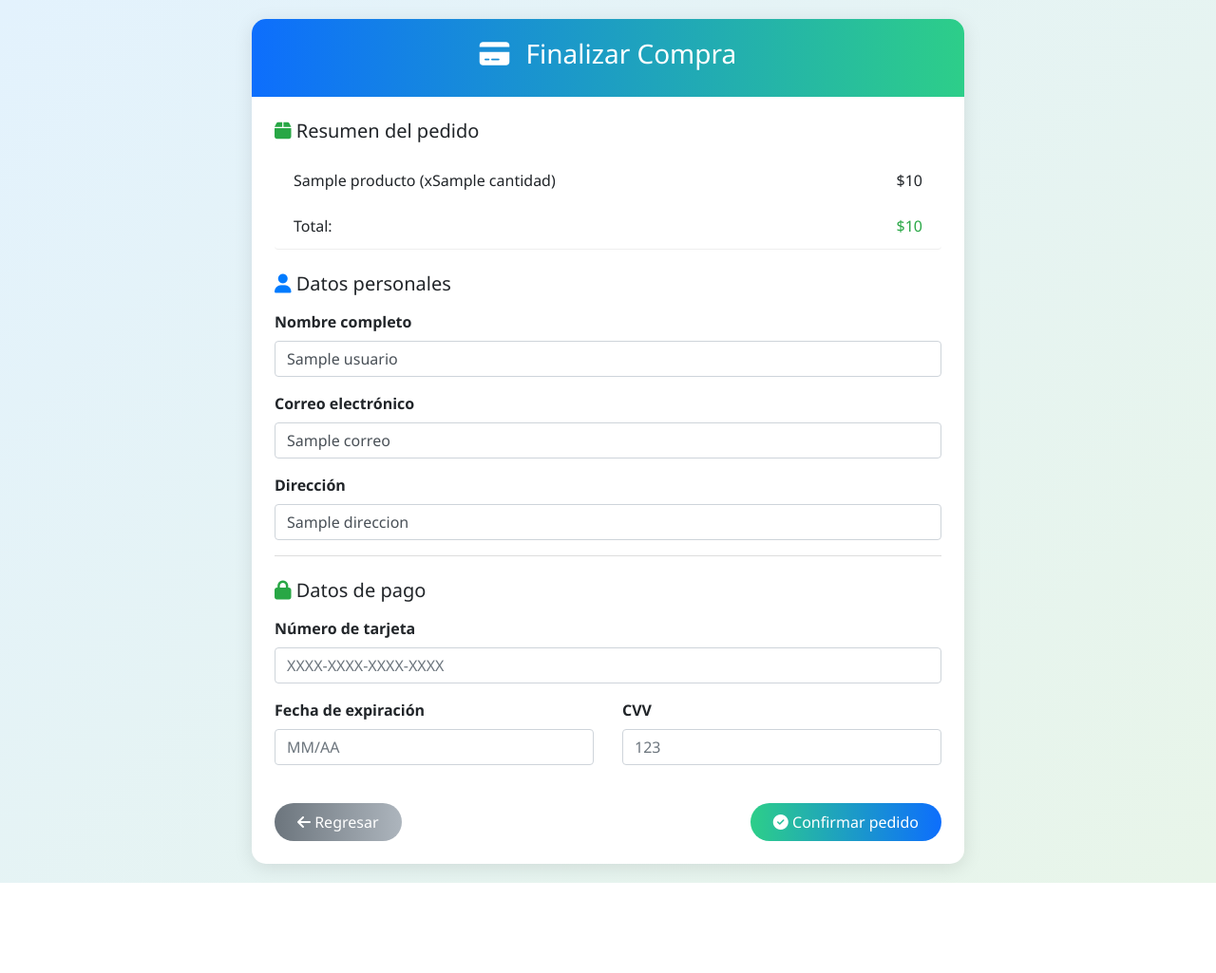
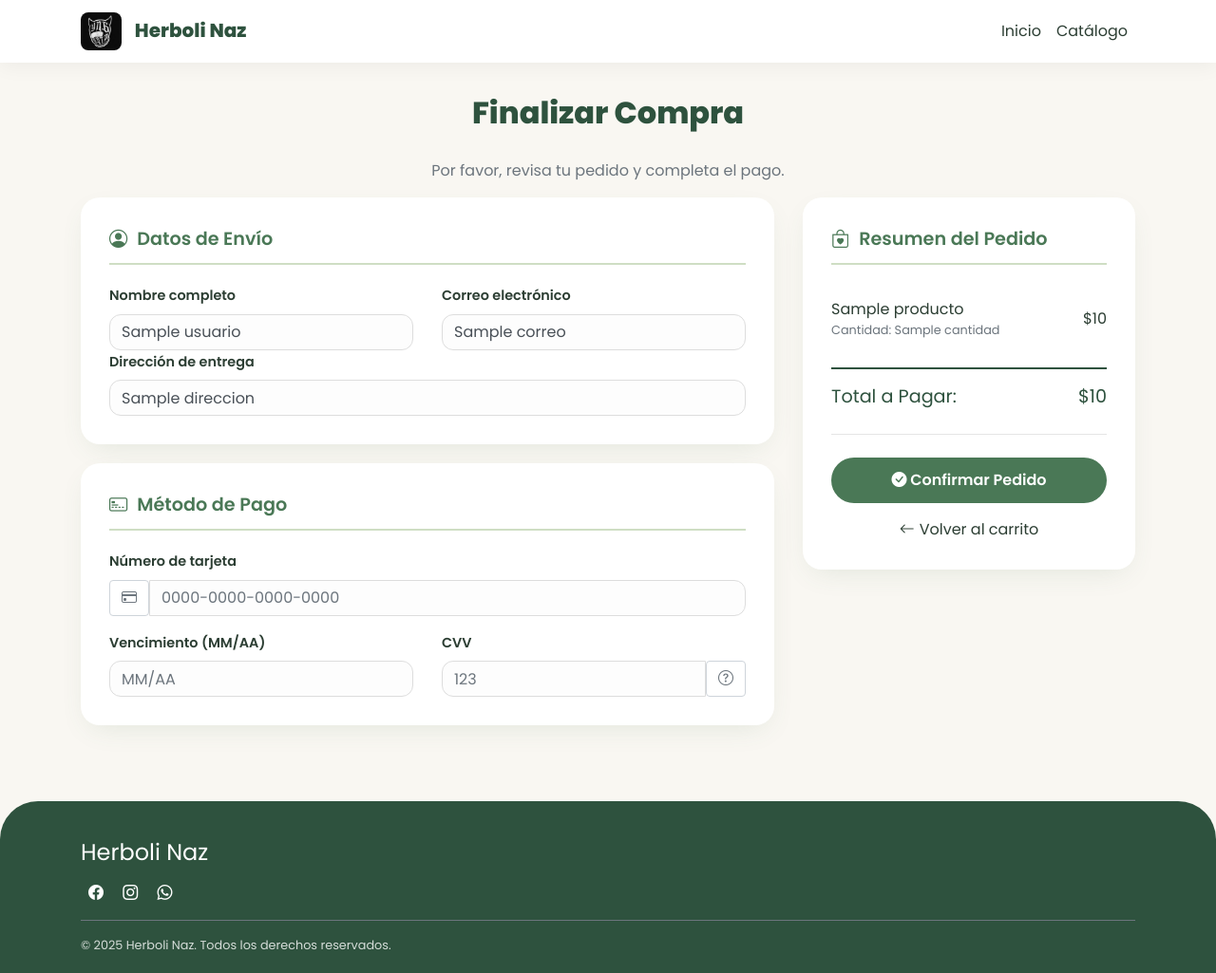
Before and after one commit to DiegoCisneros154/herboli-naz, a Flask app: template templates/checkout.html in a window 1280 px wide. Shown: the whole page at 95% size. Before the commit the page ends 930 px from the top, so only its background shows below. Run offline with Flask 3, Linux system fonts and the light colour scheme; the template is opened without the code that fills it: most values are stand-ins (such as "Sample title", 1, 10 or a date in 2020); some libraries are stand-ins or nearby versions.

Commit message:
Modificar el app para que confirmar pedido funcione y diseño de chekou

```diff
--- a/templates/checkout.html
+++ b/templates/checkout.html
@@ -2,203 +2,345 @@
 <html lang="es">
 <head>
   <meta charset="UTF-8">
-  <title>Finalizar Compra - Medi</title>
+  <meta name="viewport" content="width=device-width, initial-scale=1.0">
+  <title>Finalizar Compra - Herboli Naz</title>
   <link rel="stylesheet" href="{{ url_for('static', filename='css/bootstrap.css') }}">
-  <link rel="stylesheet" href="https://cdnjs.cloudflare.com/ajax/libs/font-awesome/6.4.2/css/all.min.css">
+  <link href="https://fonts.googleapis.com/css2?family=Poppins:wght@300;400;600;800&display=swap" rel="stylesheet">
+  <link rel="stylesheet" href="https://cdn.jsdelivr.net/npm/bootstrap-icons@1.11.1/font/bootstrap-icons.css">
+
   <style>
+    /* ===== VARIABLES (Mismas que tu Index) ===== */
+    :root {
+      --verde-oscuro: #2e523e;
+      --verde: #4a7856;
+      --verde-claro: #cfdec4;
+      --beige: #F9F7F2;
+      --blanco: #ffffff;
+      --texto: #2c3e33;
+      --sombra-suave: 0 10px 30px -10px rgba(74, 120, 86, 0.15);
+      --radius: 20px;
+    }
+
     body {
-      background: linear-gradient(135deg, #e3f2fd, #e8f5e9);
-      font-family: 'Segoe UI', sans-serif;
+      font-family: 'Poppins', sans-serif;
+      background-color: var(--beige);
+      color: var(--texto);
+      display: flex;
+      flex-direction: column;
       min-height: 100vh;
+    }
+
+    /* Navbar y Footer ajustes */
+    .navbar {
+      background: rgba(255, 255, 255, 0.95);
+      backdrop-filter: blur(10px);
+      box-shadow: 0 4px 20px rgba(0,0,0,0.05);
+    }
+    .navbar-brand { color: var(--verde-oscuro) !important; font-weight: 800; }
+    .nav-link { color: var(--texto) !important; font-weight: 500; }
+    .nav-btn { background-color: var(--verde); color: var(--blanco) !important; border-radius: 50px; }
+
+    footer {
+      background: var(--verde-oscuro);
+      color: rgba(255,255,255,0.8);
+      padding: 40px 0 20px;
+      border-top-left-radius: 40px;
+      border-top-right-radius: 40px;
+      margin-top: auto; /* Empuja el footer al fondo */
+    }
+
+    /* ===== ESTILOS DEL CHECKOUT ===== */
+    .checkout-section {
+      padding-top: 100px; /* Espacio para el navbar fijo */
+      padding-bottom: 60px;
+    }
+
+    .section-title {
+      color: var(--verde-oscuro);
+      font-weight: 800;
+      margin-bottom: 30px;
+      position: relative;
+      display: inline-block;
+    }
+
+    /* Tarjetas de contenido */
+    .card-custom {
+      background: var(--blanco);
+      border: none;
+      border-radius: var(--radius);
+      box-shadow: var(--sombra-suave);
+      padding: 30px;
+      margin-bottom: 20px;
+    }
+
+    .card-header-custom {
+      font-weight: 600;
+      color: var(--verde);
+      font-size: 1.2rem;
+      margin-bottom: 20px;
+      border-bottom: 2px solid var(--verde-claro);
+      padding-bottom: 10px;
       display: flex;
       align-items: center;
-      justify-content: center;
-      padding: 20px;
+      gap: 10px;
     }
 
-    .checkout-card {
-      max-width: 750px;
-      width: 100%;
-      border-radius: 15px;
-      overflow: hidden;
-      background-color: #fff;
-      box-shadow: 0 4px 20px rgba(0, 0, 0, 0.1);
+    /* Lista de productos */
+    .list-group-item {
+      border: none;
+      border-bottom: 1px dashed var(--verde-claro);
+      padding: 15px 0;
+      color: var(--texto);
+    }
+    .list-group-item:last-child {
+      border-bottom: none;
+    }
+    .total-row {
+      font-size: 1.2rem;
+      color: var(--verde-oscuro);
+      border-top: 2px solid var(--verde-oscuro);
+      margin-top: 10px;
+      padding-top: 15px;
     }
 
-    .checkout-header {
-      background: linear-gradient(90deg, #0d6efd, #2dce89);
-      color: white;
-      padding: 20px;
-      text-align: center;
+    /* Inputs */
+    .form-label {
+      font-weight: 600;
+      font-size: 0.9rem;
+      color: var(--texto);
+    }
+    .form-control {
+      border-radius: 12px;
+      border: 1px solid #ddd;
+      padding: 12px;
+      background-color: #fdfdfd;
+    }
+    .form-control:focus {
+      border-color: var(--verde);
+      box-shadow: 0 0 0 0.25rem rgba(74, 120, 86, 0.15);
     }
 
-    .checkout-header i {
-      margin-right: 10px;
+    /* Botones */
+    .btn-confirmar {
+      background-color: var(--verde);
+      color: var(--blanco);
+      border: none;
+      padding: 12px 30px;
+      border-radius: 50px;
+      font-weight: 600;
+      width: 100%;
+      transition: 0.3s;
+    }
+    .btn-confirmar:hover {
+      background-color: var(--verde-oscuro);
+      transform: translateY(-2px);
     }
 
-    .list-group-item {
-      border: none;
-      border-bottom: 1px solid #eee;
+    .btn-regresar {
+      color: var(--texto);
+      text-decoration: none;
+      font-weight: 500;
+      display: inline-flex;
+      align-items: center;
+      gap: 5px;
+      transition: 0.3s;
+    }
+    .btn-regresar:hover {
+      color: var(--verde);
     }
 
-    .form-label {
-      font-weight: 600;
-    }
-
-    .btn-success {
-      background: linear-gradient(90deg, #2dce89, #0d6efd);
-      border: none;
-    }
-
-    .btn-success:hover {
-      background: linear-gradient(90deg, #0b5ed7, #20c997);
-    }
-
-    .btn-secondary {
-      background: linear-gradient(90deg, #6c757d, #adb5bd);
-      border: none;
-    }
-
-    .btn-secondary:hover {
-      background: linear-gradient(90deg, #5a6268, #868e96);
-    }
-
-    hr {
-      border-color: #ddd;
-    }
-
-    /* Pequeña ayuda visual para inputs inválidos */
-    .is-invalid { border-color: #dc3545 !important; box-shadow: none; }
-    .small-muted { font-size: .85rem; color: #6c757d; }
+    /* Validación */
+    .is-invalid { border-color: #dc3545 !important; }
   </style>
 </head>
 <body>
 
-  <div class="checkout-card">
-    <div class="checkout-header">
-      <h3><i class="fas fa-credit-card"></i> Finalizar Compra</h3>
+<!-- NAVBAR (Igual que en tu Index) -->
+<nav class="navbar navbar-expand-lg fixed-top">
+  <div class="container">
+    <a class="navbar-brand" href="{{ url_for('index') }}">
+      <img src="{{ url_for('static', filename='images/logonaz1.jpg') }}" alt="Logo" style="height:40px; border-radius:8px; margin-right:10px;">
+      Herboli Naz
+    </a>
+    <button class="navbar-toggler" type="button" data-bs-toggle="collapse" data-bs-target="#navbarNav">
+      <i class="bi bi-list" style="font-size: 2rem; color: var(--verde-oscuro);"></i>
+    </button>
+
+    <div class="collapse navbar-collapse justify-content-end" id="navbarNav">
+      <ul class="navbar-nav align-items-center text-center">
+        <li class="nav-item"><a class="nav-link" href="{{ url_for('index') }}">Inicio</a></li>
+        <li class="nav-item"><a class="nav-link" href="{{ url_for('plantas') }}">Catálogo</a></li>
+        {% if 'usuario' in session %}
+          <li class="nav-item ms-lg-3">
+             <span class="nav-link fw-bold text-success">Hola, {{ session['usuario'] }}</span>
+          </li>
+        {% endif %}
+      </ul>
+    </div>
+  </div>
+</nav>
+
+<!-- SECCIÓN CHECKOUT -->
+<section class="checkout-section container">
+  <div class="text-center">
+    <h2 class="section-title">Finalizar Compra</h2>
+    <p class="text-muted">Por favor, revisa tu pedido y completa el pago.</p>
   </div>
 
-    <div class="p-4">
-      <!-- RESUMEN DEL PEDIDO -->
-      <h5 class="mb-3"><i class="fas fa-box text-success"></i> Resumen del pedido</h5>
-      <ul class="list-group mb-4">
+  <form id="checkoutForm" action="{{ url_for('procesar_checkout') }}" method="POST" novalidate>
+    <div class="row g-4">
+
+      <!-- COLUMNA IZQUIERDA: FORMULARIO -->
+      <div class="col-lg-8">
+
+        <!-- Datos Personales -->
+        <div class="card-custom">
+          <div class="card-header-custom">
+            <i class="bi bi-person-circle"></i> Datos de Envío
+          </div>
+          <div class="row g-3">
+            <div class="col-md-6">
+              <label for="nombre" class="form-label">Nombre completo</label>
+              <input type="text" class="form-control" id="nombre" name="nombre" value="{{ usuario.usuario }}" required>
+            </div>
+            <div class="col-md-6">
+              <label for="correo" class="form-label">Correo electrónico</label>
+              <input type="email" class="form-control" id="correo" name="correo" value="{{ usuario.correo }}" required>
+            </div>
+            <div class="col-12">
+              <label for="direccion" class="form-label">Dirección de entrega</label>
+              <input type="text" class="form-control" id="direccion" name="direccion" value="{{ usuario.direccion }}" required placeholder="Calle, número, colonia, ciudad...">
+            </div>
+          </div>
+        </div>
+
+        <!-- Datos de Pago -->
+        <div class="card-custom">
+          <div class="card-header-custom">
+            <i class="bi bi-credit-card-2-front"></i> Método de Pago
+          </div>
+
+          <div class="mb-3">
+            <label for="tarjeta" class="form-label">Número de tarjeta</label>
+            <div class="input-group">
+              <span class="input-group-text bg-white border-end-0"><i class="bi bi-credit-card text-muted"></i></span>
+              <input type="text" inputmode="numeric" autocomplete="cc-number" maxlength="19"
+                     class="form-control border-start-0 ps-0" id="tarjeta" name="tarjeta" placeholder="0000-0000-0000-0000" required>
+            </div>
+          </div>
+
+          <div class="row g-3">
+            <div class="col-md-6">
+              <label for="expiracion" class="form-label">Vencimiento (MM/AA)</label>
+              <input type="text" inputmode="numeric" autocomplete="cc-exp" maxlength="5"
+                     class="form-control" id="expiracion" name="expiracion" placeholder="MM/AA" required>
+            </div>
+            <div class="col-md-6">
+              <label for="cvv" class="form-label">CVV</label>
+              <div class="input-group">
+                <input type="text" inputmode="numeric" maxlength="3" autocomplete="cc-csc"
+                       class="form-control" id="cvv" name="cvv" placeholder="123" required>
+                <span class="input-group-text bg-white"><i class="bi bi-question-circle text-muted" title="3 dígitos al reverso"></i></span>
+              </div>
+            </div>
+          </div>
+        </div>
+
+      </div>
+
+      <!-- COLUMNA DERECHA: RESUMEN -->
+      <div class="col-lg-4">
+        <div class="card-custom sticky-top" style="top: 100px; z-index: 1;">
+          <div class="card-header-custom">
+            <i class="bi bi-bag-heart"></i> Resumen del Pedido
+          </div>
+
+          <ul class="list-group list-group-flush mb-3">
             {% for producto in productos %}
             <li class="list-group-item d-flex justify-content-between align-items-center">
-          {{ producto.nombre }} (x{{ producto.cantidad }})
+              <div>
+                <span class="fw-bold">{{ producto.nombre }}</span>
+                <div class="small text-muted">Cantidad: {{ producto.cantidad }}</div>
+              </div>
               <span>${{ producto.total }}</span>
             </li>
             {% endfor %}
-        <li class="list-group-item d-flex justify-content-between align-items-center fw-bold">
-          Total:
-          <span class="text-success">${{ total }}</span>
-        </li>
           </ul>
 
-      <!-- FORMULARIO DE COMPRA -->
-      <form id="checkoutForm" action="{{ url_for('procesar_checkout') }}" method="POST" novalidate>
-
-        <!-- DATOS PERSONALES -->
-        <h5 class="mb-3"><i class="fas fa-user text-primary"></i> Datos personales</h5>
-
-        <div class="mb-3">
-          <label for="nombre" class="form-label">Nombre completo</label>
-          <input type="text" class="form-control" id="nombre" name="nombre" value="{{ usuario.usuario }}" required>
+          <div class="d-flex justify-content-between align-items-center total-row">
+            <span class="fw-bold">Total a Pagar:</span>
+            <span class="fw-bold">${{ total }}</span>
           </div>
 
-        <div class="mb-3">
-          <label for="correo" class="form-label">Correo electrónico</label>
-          <input type="email" class="form-control" id="correo" name="correo" value="{{ usuario.correo }}" required>
+          <hr class="my-4">
+
+          <button id="submitBtn" type="submit" class="btn btn-confirmar mb-3">
+            <i class="bi bi-check-circle-fill me-2"></i> Confirmar Pedido
+          </button>
+
+          <div class="text-center">
+            <a href="{{ url_for('ver_carrito') }}" class="btn-regresar">
+              <i class="bi bi-arrow-left"></i> Volver al carrito
+            </a>
           </div>
-
-        <div class="mb-3">
-          <label for="direccion" class="form-label">Dirección</label>
-          <input type="text" class="form-control" id="direccion" name="direccion" value="{{ usuario.direccion }}" required>
-        </div>
-
-        <hr>
-
-        <!-- DATOS DE PAGO -->
-        <h5 class="mt-4 mb-3"><i class="fas fa-lock text-success"></i> Datos de pago</h5>
-        <div class="mb-3">
-          <label for="tarjeta" class="form-label">Número de tarjeta</label>
-          <input type="text" inputmode="numeric" autocomplete="cc-number" maxlength="19"
-                 class="form-control" id="tarjeta" name="tarjeta" placeholder="XXXX-XXXX-XXXX-XXXX" required>
-        </div>
-
-        <div class="row">
-          <div class="col-md-6 mb-3">
-            <label for="expiracion" class="form-label">Fecha de expiración</label>
-            <input type="text" inputmode="numeric" autocomplete="cc-exp" maxlength="5"
-                   class="form-control" id="expiracion" name="expiracion" placeholder="MM/AA" required>
-          </div>
-          <div class="col-md-6 mb-3">
-            <label for="cvv" class="form-label">CVV</label>
-            <input type="text" inputmode="numeric" maxlength="3" autocomplete="cc-csc"
-                   class="form-control" id="cvv" name="cvv" placeholder="123" required>
         </div>
       </div>
 
-        <div class="d-flex justify-content-between align-items-center mt-4">
-          <!-- BOTÓN DE REGRESAR -->
-          <a href="{{ url_for('ver_carrito') }}" class="btn btn-secondary px-4 py-2 rounded-pill">
-            <i class="fas fa-arrow-left"></i> Regresar
-          </a>
+    </div>
+  </form>
+</section>
 
-          <!-- BOTÓN DE CONFIRMAR -->
-          <button id="submitBtn" type="submit" class="btn btn-success px-4 py-2 rounded-pill">
-            <i class="fas fa-check-circle"></i> Confirmar pedido
-          </button>
+<!-- FOOTER -->
+<footer>
+  <div class="container">
+    <h4 class="text-white fw-bold mb-3">Herboli Naz</h4>
+    <div class="mt-3 fs-4">
+      <a href="#" class="text-white mx-2"><i class="bi bi-facebook"></i></a>
+      <a href="#" class="text-white mx-2"><i class="bi bi-instagram"></i></a>
+      <a href="#" class="text-white mx-2"><i class="bi bi-whatsapp"></i></a>
     </div>
-
-      </form>
+    <div class="pt-3 mt-3 small opacity-50 border-top border-secondary">
+      &copy; 2025 Herboli Naz. Todos los derechos reservados.
     </div>
   </div>
+</footer>
+
+<script src="https://cdn.jsdelivr.net/npm/bootstrap@5.3.2/dist/js/bootstrap.bundle.min.js"></script>
 
 <script>
-    // Helper: elimina todo lo que no sean dígitos
+  // FUNCIONES DE VALIDACIÓN Y FORMATO
   function onlyDigits(str) {
     return str.replace(/\D/g, '');
   }
 
-    // TARJETA: formatea en XXXX-XXXX-XXXX-XXXX y limita a 16 dígitos
+  // 1. Formato Tarjeta (XXXX-XXXX...)
   const tarjeta = document.getElementById('tarjeta');
   tarjeta.addEventListener('input', (e) => {
     const prev = tarjeta.value;
-      const digits = onlyDigits(prev).slice(0, 16); // máximo 16 dígitos
-      // agrupar cada 4 dígitos
+    // Limpiar y limitar a 16 dígitos
+    const digits = onlyDigits(prev).slice(0, 16);
+    // Agrupar de 4 en 4
     const parts = digits.match(/.{1,4}/g);
     tarjeta.value = parts ? parts.join('-') : '';
   });
-    // prevenir pegar texto no válido en tarjeta
-    tarjeta.addEventListener('paste', (e) => {
-      const paste = (e.clipboardData || window.clipboardData).getData('text');
-      if (!/^\d+$/.test(onlyDigits(paste))) {
-        e.preventDefault();
-      }
-    });
 
-    // CVV: solo dígitos, máximo 3
+  // 2. Formato CVV (Solo 3 dígitos)
   const cvv = document.getElementById('cvv');
   cvv.addEventListener('input', () => {
     cvv.value = onlyDigits(cvv.value).slice(0, 3);
   });
-    cvv.addEventListener('paste', (e) => {
-      const paste = (e.clipboardData || window.clipboardData).getData('text');
-      if (!/^\d+$/.test(onlyDigits(paste))) e.preventDefault();
-    });
 
-    // EXPIRACION: formato MM/AA con slash automático y validación simple de mes
+  // 3. Formato Expiración (MM/AA)
   const exp = document.getElementById('expiracion');
   exp.addEventListener('input', (e) => {
-      let v = onlyDigits(exp.value).slice(0,4); // MMYY (4 dígitos)
+    let v = onlyDigits(exp.value).slice(0, 4); // Máximo 4 dígitos (MMAA)
     if (v.length >= 3) {
-        // insertar slash entre 2 y resto: MM/AA
-        v = v.slice(0,2) + '/' + v.slice(2);
+      v = v.slice(0, 2) + '/' + v.slice(2);
     }
     exp.value = v;
-      // validación del mes
-      const month = onlyDigits(v).slice(0,2);
+
+    // Validación visual en tiempo real
+    const month = onlyDigits(v).slice(0, 2);
     if (month.length === 2) {
       const m = parseInt(month, 10);
       if (m < 1 || m > 12) {
@@ -206,54 +348,56 @@
       } else {
         exp.classList.remove('is-invalid');
       }
-      } else {
-        exp.classList.remove('is-invalid');
     }
   });
-    exp.addEventListener('paste', (e) => {
-      const paste = (e.clipboardData || window.clipboardData).getData('text');
-      if (!/^\d+$/.test(onlyDigits(paste))) e.preventDefault();
-    });
 
-    // Validación final en submit (cliente) — evita enviar si hay problemas obvios
+  // VALIDACIÓN AL ENVIAR EL FORMULARIO
   const form = document.getElementById('checkoutForm');
   form.addEventListener('submit', (e) => {
-      // quitar clases previas
+    // Limpiar estados de error previos
     [tarjeta, exp, cvv].forEach(el => el.classList.remove('is-invalid'));
 
     const cardDigits = onlyDigits(tarjeta.value);
     const expDigits = onlyDigits(exp.value);
     const cvvDigits = onlyDigits(cvv.value);
+    let hasError = false;
 
-      let bad = false;
+    // Validar Tarjeta (16 dígitos)
     if (cardDigits.length !== 16) {
       tarjeta.classList.add('is-invalid');
-        bad = true;
+      hasError = true;
     }
+
+    // Validar CVV (3 dígitos)
     if (cvvDigits.length !== 3) {
       cvv.classList.add('is-invalid');
-        bad = true;
+      hasError = true;
     }
+
+    // Validar Expiración
     if (expDigits.length !== 4) {
       exp.classList.add('is-invalid');
-        bad = true;
+      hasError = true;
     } else {
-        const mm = parseInt(expDigits.slice(0,2), 10);
+      const mm = parseInt(expDigits.slice(0, 2), 10);
       if (mm < 1 || mm > 12) {
         exp.classList.add('is-invalid');
-          bad = true;
+        hasError = true;
       }
     }
 
-      if (bad) {
-        e.preventDefault();
-        // opcional: enfoque al primer campo inválido
-        const firstInvalid = document.querySelector('.is-invalid');
-        if (firstInvalid) firstInvalid.focus();
+    if (hasError) {
+      e.preventDefault(); // Detiene el envío si hay errores
+      alert("Por favor verifica los datos de pago marcados en rojo.");
     } else {
-        // opcional: puedes limpiar el formato antes de enviar (enviar solo dígitos)
-        tarjeta.value = cardDigits;
-        // expiración en MM/AA (ya está con slash), dejamos como está
+      // ÉXITO:
+      // OJO: Aquí es donde podría haber fallado antes.
+      // Si tu backend NO soporta guiones, descomenta la siguiente línea:
+      // tarjeta.value = cardDigits;
+
+      // Si tu backend soporta strings como "1234-5678...", déjalo así.
+      // Por defecto, la mayoría de sistemas aceptan el string limpio,
+      // pero por seguridad visual lo dejaremos tal cual se ve a menos que el backend falle.
     }
   });
 </script>
```
Also changed, not shown: templates/configuracion.html (+13 -8 lines). Lines whose indentation alone changed are shown as unchanged.
